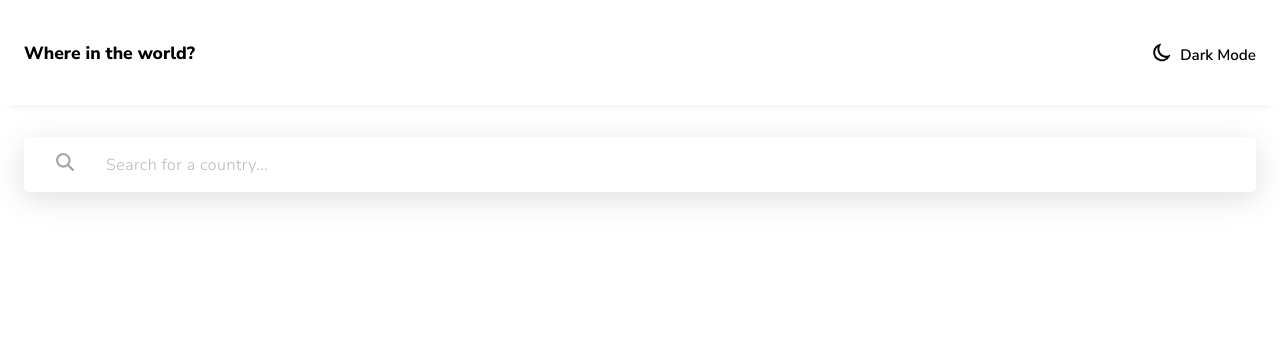
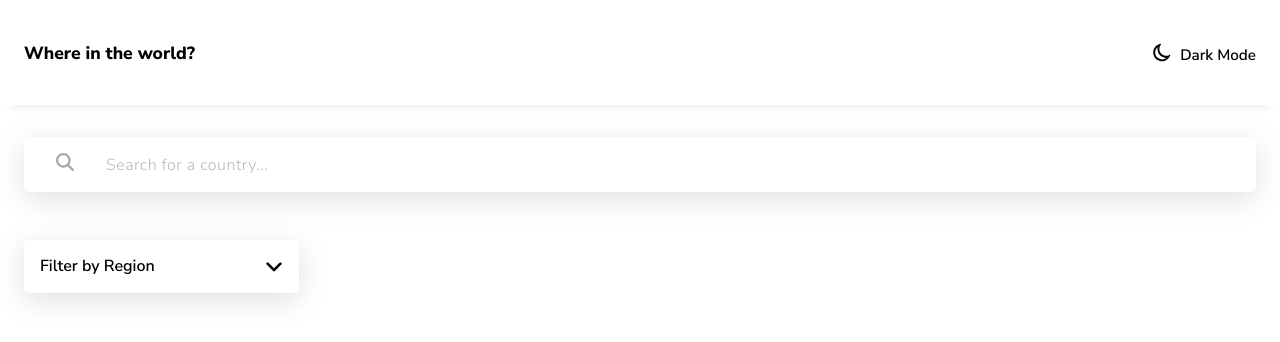
Before and after one commit to Jakelanghel/REST-countries-api-app, a React (Vite) app: page / in a window 1280 px wide. Shown: the top 342 px of the page. Built offline with nearby package versions, Linux system fonts and the light colour scheme.

Commit message:
add drop down

```diff
--- a/src/components/form/Form.jsx
+++ b/src/components/form/Form.jsx
@@ -1,5 +1,6 @@
 import React, { useState, useEffect, useRef } from "react";
 import { StyledForm } from "./Form.Styled";
+import DropDown from "./dropDown/DropDown";
 
 const Form = () => {
   let inputRef = useRef();
@@ -28,6 +29,8 @@ const Form = () => {
             ref={inputRef}
           />
         </div>
+
+        <DropDown />
       </form>
     </StyledForm>
   );
--- /dev/null
+++ b/src/components/form/dropDown/DropDown.Styled.js
@@ -0,0 +1,50 @@
+import styled from "styled-components";
+
+export const StyledDropDown = styled.div`
+  position: relative;
+  z-index: 1;
+  background-color: var(--white);
+  font-weight: 600;
+
+  .container-dropdown {
+    width: 275px;
+  }
+
+  .dropdown-box {
+    box-shadow: rgba(100, 100, 111, 0.2) 0px 7px 29px 0px;
+    border-radius: 5px;
+  }
+
+  .dropdown-select {
+    display: flex;
+    justify-content: space-between;
+    align-items: center;
+    padding-left: 1rem;
+  }
+
+  .arrow-img {
+    width: 50px;
+    padding: 1rem;
+  }
+
+  .dropdown-options {
+    width: 275px;
+    margin-top: 0.5rem;
+    position: absolute;
+    z-index: 1000;
+    padding: 0.5rem 0;
+    border-radius: 10px;
+    background-color: var(--white);
+  }
+
+  .option {
+    line-height: 2rem;
+    padding: 0.5rem 0;
+    padding-left: 1rem;
+    background-color: var(--white);
+  }
+
+  .option:hover {
+    cursor: pointer;
+  }
+`;
--- /dev/null
+++ b/src/components/form/dropDown/DropDown.jsx
@@ -0,0 +1,82 @@
+import React, { useState } from "react";
+import { StyledDropDown } from "./DropDown.Styled";
+import { motion, AnimatePresence } from "framer-motion";
+import { fetchAPI } from "../../../services/fetchAPI";
+
+const DropDown = (props) => {
+  const [isOpen, setIsOpen] = useState(false);
+
+  const toggleDropDown = () => {
+    setIsOpen((oldState) => !oldState);
+  };
+
+  const filterByRegion = (e) => {
+    const region = `region/${e.target.textContent}`;
+    toggleDropDown();
+    fetchAPI(region)
+      .then((res) => res.json())
+      .then((data) => props.setCountriesData(data));
+  };
+
+  const dropDownVariants = {
+    hidden: {
+      opacity: 0,
+    },
+    visible: {
+      opacity: 1,
+      transition: { delay: 0.15 },
+    },
+    exit: {
+      opacity: 0,
+      transition: { delay: 0.15 },
+    },
+  };
+  return (
+    <StyledDropDown>
+      <div className="container-dropdown">
+        <div className="dropdown-select bs-1 dropdown-box">
+          <p className="label">Filter by Region</p>
+          <svg
+            xmlns="http://www.w3.org/2000/svg"
+            viewBox="0 0 448 512"
+            className="arrow-img"
+            onClick={toggleDropDown}
+          >
+            <path d="M201.4 374.6c12.5 12.5 32.8 12.5 45.3 0l160-160c12.5-12.5 12.5-32.8 0-45.3s-32.8-12.5-45.3 0L224 306.7 86.6 169.4c-12.5-12.5-32.8-12.5-45.3 0s-12.5 32.8 0 45.3l160 160z" />
+          </svg>
+        </div>
+
+        <AnimatePresence>
+          {isOpen ? (
+            <motion.div
+              variants={dropDownVariants}
+              initial="hidden"
+              animate="visible"
+              exit="exit"
+            >
+              <div className="dropdown-options bs-1 dropdown-box">
+                <p className="option" onClick={filterByRegion}>
+                  Africa
+                </p>
+                <p className="option" onClick={filterByRegion}>
+                  America
+                </p>
+                <p className="option" onClick={filterByRegion}>
+                  Asia
+                </p>
+                <p className="option" onClick={filterByRegion}>
+                  Europe
+                </p>
+                <p className="option" onClick={filterByRegion}>
+                  Oceania
+                </p>
+              </div>
+            </motion.div>
+          ) : null}
+        </AnimatePresence>
+      </div>
+    </StyledDropDown>
+  );
+};
+
+export default DropDown;
```
